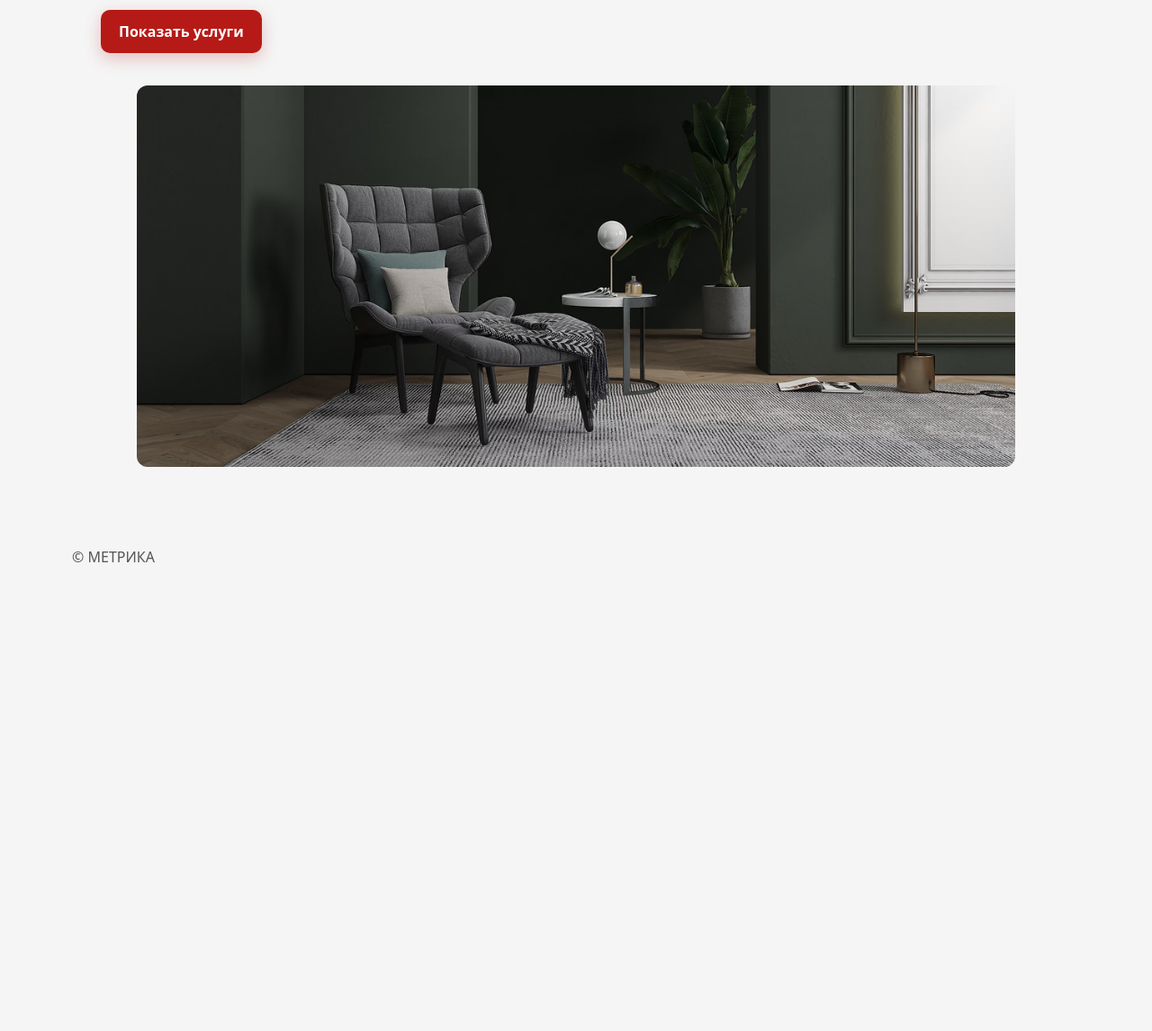
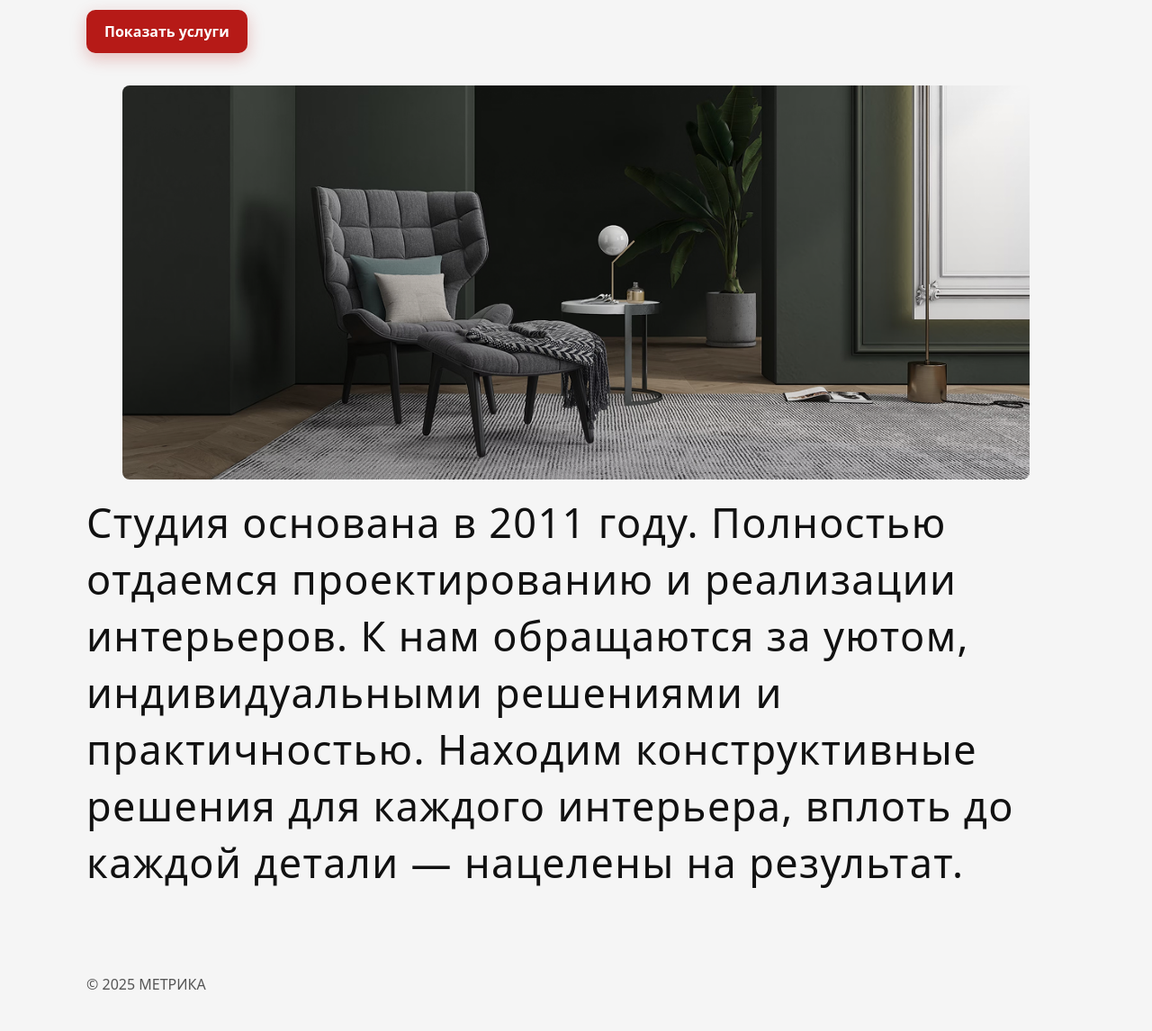
Before and after one commit to Andrey-Gal/metrika-landing, a plain HTML site: page index.html in a window 1280 px wide. Shown: the part 208-1354 px from the top of the page at 90% size. Before the commit the page ends 879 px from the top, so only its background shows below. Drawn offline with Linux system fonts and the light colour scheme.

Commit message:
feat: hero-секция, кнопка, типографика; добавлен hero.png

```diff
--- a/index.html
+++ b/index.html
@@ -4,31 +4,74 @@
   <meta charset="UTF-8" />
   <meta name="viewport" content="width=device-width, initial-scale=1" />
   <title>МЕТРИКА — студия интерьеров</title>
+  <meta name="description" content="Современные и стильные интерьеры для комфортной жизни. Студия «МЕТРИКА»." />
+
   <link rel="stylesheet" href="style.css" />
 </head>
 <body>
-  <header class="site-header container">
-    <div class="logo">МЕТРИКА</div>
+
+  <!-- Шапка -->
+  <header class="site-header">
+    <div class="container">
+      <a href="/" class="logo">МЕТРИКА</a>
+    </div>
   </header>
 
-  <main class="container">
-    <section class="hero container">
-  <h1>Современные и стильные интерьеры<br>для комфортной жизни</h1>
+  <!-- Контент -->
+  <main>
+    <!-- Hero -->
+    <section class="hero" id="hero">
+      <div class="container">
+        <h1>
+          Современные и стильные интерьеры<br />
+          для комфортной жизни
+        </h1>
 
-  <a class="btn" href="#">Показать услуги</a>
+        <a class="btn" href="#services">Показать услуги</a>
 
         <figure class="hero__media">
           <img
             src="assets/img/hero.png"
-      alt="Интерьер студии"
-      width="1200" height="600"
-      loading="lazy" decoding="async"
+            alt="Интерьер студии МЕТРИКА"
+            width="1200"
+            height="600"
+            loading="lazy"
+            decoding="async"
           />
         </figure>
+
+        <p class="lead">
+          Студия основана в 2011 году. Полностью отдаемся проектированию и реализации интерьеров.
+          К нам обращаются за уютом, индивидуальными решениями и практичностью. Находим конструктивные
+          решения для каждого интерьера, вплоть до каждой детали — нацелены на результат.
+        </p>
+      </div>
     </section>
 
+    <!-- Заглушки для будущих блоков -->
+    <section id="services">
+      <div class="container">
+        <!-- услуги -->
+      </div>
+    </section>
+
+    <section id="projects">
+      <div class="container">
+        <!-- проекты -->
+      </div>
+    </section>
   </main>
 
-  <footer class="site-footer container">© МЕТРИКА</footer>
+  <!-- Подвал -->
+  <footer class="site-footer">
+    <div class="container">
+      © <span id="year"></span> МЕТРИКА
+    </div>
+  </footer>
+
+  <script>
+    // Год в футере
+    document.getElementById('year').textContent = new Date().getFullYear();
+  </script>
 </body>
 </html>
--- a/style.css
+++ b/style.css
@@ -43,3 +43,20 @@ h1{font-size:clamp(28px,3.5vw,60px); line-height:1.1; margin:24px 0}
 
 /* Подвал */
 .site-footer{padding:40px 0; color:var(--muted)}
+
+.lead{
+  font-family: var(--font-family, system-ui);
+  font-size: 45px;
+  font-weight: 400;
+  letter-spacing: 0.03em;
+  line-height: 1.4;     /* если в плагине Auto — подгони визуально */
+  color: var(--text, #111);
+  margin: 16px 0 20px;  /* отступы замерь Alt'ом и подставь точные */
+}
+
+.hero img{
+  width: 100%;
+  height: auto;
+  display: block;
+  border-radius: 8px;   /* если в макете есть скругление */
+}
```
Lines whose indentation alone changed are shown as unchanged.
